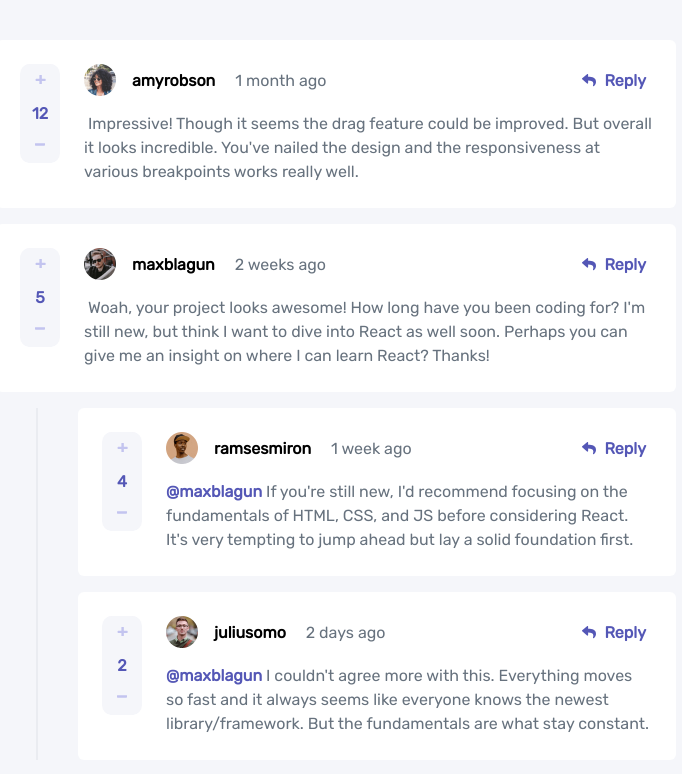
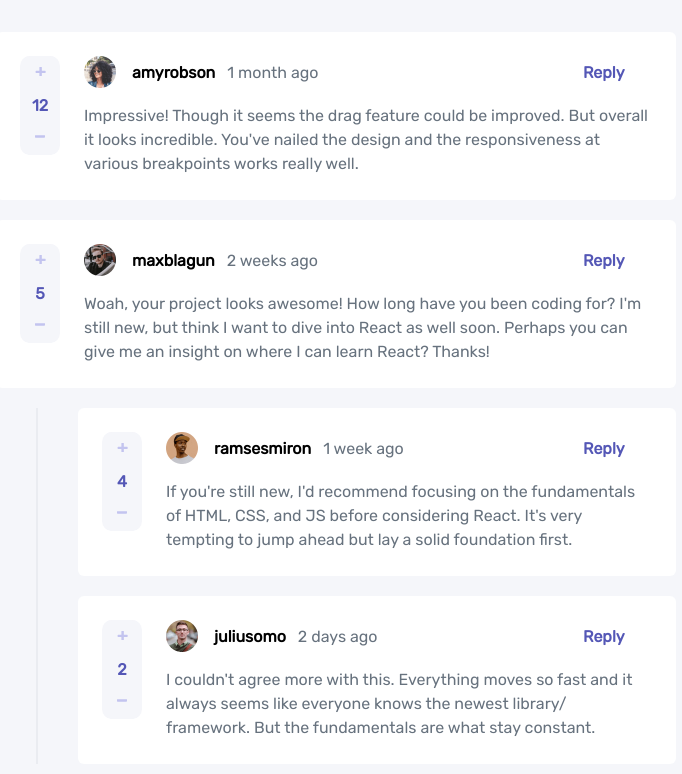
Before and after one commit to aronsn/interactive-comments-section-web, a React (Vite) app: page / in a window 1280 px wide. Shown: the top 774 px of the page, without its empty margins (304-986 px from the left). Built offline with nearby package versions, Linux system fonts and the light colour scheme.

Commit message:
feat: add new props, change classNames and add new styling, set conditionals on render, import svgs

```diff
--- a/src/components/Comment/Comment.css
+++ b/src/components/Comment/Comment.css
@@ -10,7 +10,7 @@
     grid-template-areas:
         "header header header header"
         "body body body body"
-        "feedback feedback reply reply";
+        "feedback feedback buttonGroup buttonGroup";
 }
 
 .card--color-blue {
@@ -33,12 +33,23 @@
     margin-left: var(--spacing-sm);
 }
 
-.card__published-date {
+.card__tag {
+    font-size: 0.8rem;
+    font-weight: 200;
+    padding: 1px 6px;
+    margin: auto;
+    margin-left: var(--spacing-xs);
+    border-radius: 2px;
+    background-color: hsl(var(--morderate-blue));
+    color:  hsl(var(--white));
+}
+
+.card__createdAt {
 
     text-overflow: ellipsis;
     font-weight: 400;
     color: hsl(var(--grayish-blue));
-    margin-left: 16px;
+    margin-left: 12px;
 }
 
 .card__paragraph {
@@ -46,6 +57,7 @@
     line-height: 1.5;
     color: hsl(var(--grayish-blue));
     margin-bottom: var(--spacing-sm);
+    max-width: 600px;
 }
 .card__paragraph span {
     color: hsl(var(--morderate-blue));
@@ -78,36 +90,17 @@
     font-weight: 600;
 }
 
-.card__reply-button {
-    grid-area: reply;
+.card__button-group {
+    grid-area: buttonGroup;
     display: flex;
+    justify-content: flex-end;
+    gap: 6px;
+    margin-top: 6px;
+    margin-bottom: auto;
 
-    align-items: center;
-    height: fit-content;
-    width: fit-content;
-    margin: auto 0;
-    margin-left: auto;
-
-    border: none;
-    background-color: transparent;
-    font-weight: 600;
-    fill: hsl(var(--morderate-blue));
 }
 
-.card__reply-button svg{
-   margin-right: 8px;
-}
 
-.card__reply-button:hover{
-    transition: 0.1s ease;
-    cursor: pointer;
-    color: hsla(var(--morderate-blue), 0.5);
-}
-
-.card__reply-button:hover svg{
-    transition: 0.1s ease;
-    fill: hsla(var(--morderate-blue), 0.5);
-}
 
 .card__feedback-button:hover{
     cursor: pointer;
@@ -118,12 +111,31 @@
     fill: hsl(var(--morderate-blue));
 }
 
+.card__reply {
+    width: 75px;
+    fill: hsl(var(--morderate-blue));
+    color: hsl(var(--morderate-blue));
+}
+
+.card__edit {
+    width: 65px;
+    fill: hsl(var(--morderate-blue));
+    color: hsl(var(--morderate-blue));
+}
+
+.card__delete {
+    width: 80px;
+    fill: hsl(var(--soft-red));
+    color: hsl(var(--soft-red));
+}
+
 @media (min-width: 376px) {
     .card {
+        margin-bottom: 20px;
         padding: var(--spacing-md);
         grid-template-columns: 64px 1fr 1fr 1fr;
         grid-template-areas:
-        "feedback header header reply"
+        "feedback header header buttonGroup"
         "feedback body body body";
     }
 
@@ -149,7 +161,7 @@
         margin: auto;
     }
 
-    .card__reply-button {
-        padding-bottom: 16px;
+    .card__button-group {
+        gap: 6px;
     }
 }
--- a/src/components/Comment/Comment.jsx
+++ b/src/components/Comment/Comment.jsx
@@ -1,17 +1,22 @@
+import { Fragment } from 'react';
+import { Button } from '../Button/Button';
+import { replySvg, editSvg, deleteSvg } from '../../utils/importAssets';
 import './Comment.css';
 
-export function Comment({ originalPoster, userImage, username, createdAt, comment, score }) {
+export function Comment({ currentUser, replyingTo, userImage, username, createdAt, comment, score }) {
   return (
     <section className="card">
       <div className="card__flex-header">
         <img className="card__picture" src={userImage} alt="profile-picture" />
         <p className="card__name">
-          {username} <span className="card__published-date">{createdAt}</span>
+          {username}
+          {currentUser ? <span className="card__tag">you</span> : null}
+          <span className="card__createdAt">{createdAt}</span>
         </p>
       </div>
       <p className="card__paragraph">
-        {originalPoster ? <span>@{originalPoster}</span> : null}
-        &nbsp;{comment}
+        {replyingTo ? <span>@{replyingTo}&nbsp;</span> : null}
+        {comment}
       </p>
       <div className="card__feedback">
         <button className="card__feedback-button ">
@@ -26,12 +31,16 @@ export function Comment({ originalPoster, userImage, username, createdAt, commen
           </svg>
         </button>
       </div>
-      <button className="card__reply-button card--color-blue">
-        <svg width="14" height="13" xmlns="http://www.w3.org/2000/svg">
-          <path d="M.227 4.316 5.04.16a.657.657 0 0 1 1.085.497v2.189c4.392.05 7.875.93 7.875 5.093 0 1.68-1.082 3.344-2.279 4.214-.373.272-.905-.07-.767-.51 1.24-3.964-.588-5.017-4.829-5.078v2.404c0 .566-.664.86-1.085.496L.227 5.31a.657.657 0 0 1 0-.993Z" />
-        </svg>
-        Reply
-      </button>
+      <div className="card__button-group">
+        {currentUser ? (
+          <Fragment>
+            <Button className="card__delete" placeholder={'Delete'} iconSvg={deleteSvg} />
+            <Button className="card__edit" placeholder={'Edit'} iconSvg={editSvg} />
+          </Fragment>
+        ) : (
+          <Button className="card__reply" placeholder={'Reply'} iconSvg={replySvg} />
+        )}
+      </div>
     </section>
   );
 }
--- a/src/data.json
+++ b/src/data.json
@@ -50,7 +50,7 @@
         },
         {
           "id": 4,
-          "content": "I couldn't agree more with this. Everything moves so fast and it always seems like everyone knows the newest library/framework. But the fundamentals are what stay constant.",
+          "content": "I couldn't agree more with this. Everything moves so fast and it always seems like everyone knows the newest library/ framework. But the fundamentals are what stay constant.",
           "createdAt": "2 days ago",
           "score": 2,
           "replyingTo": "ramsesmiron",
```
